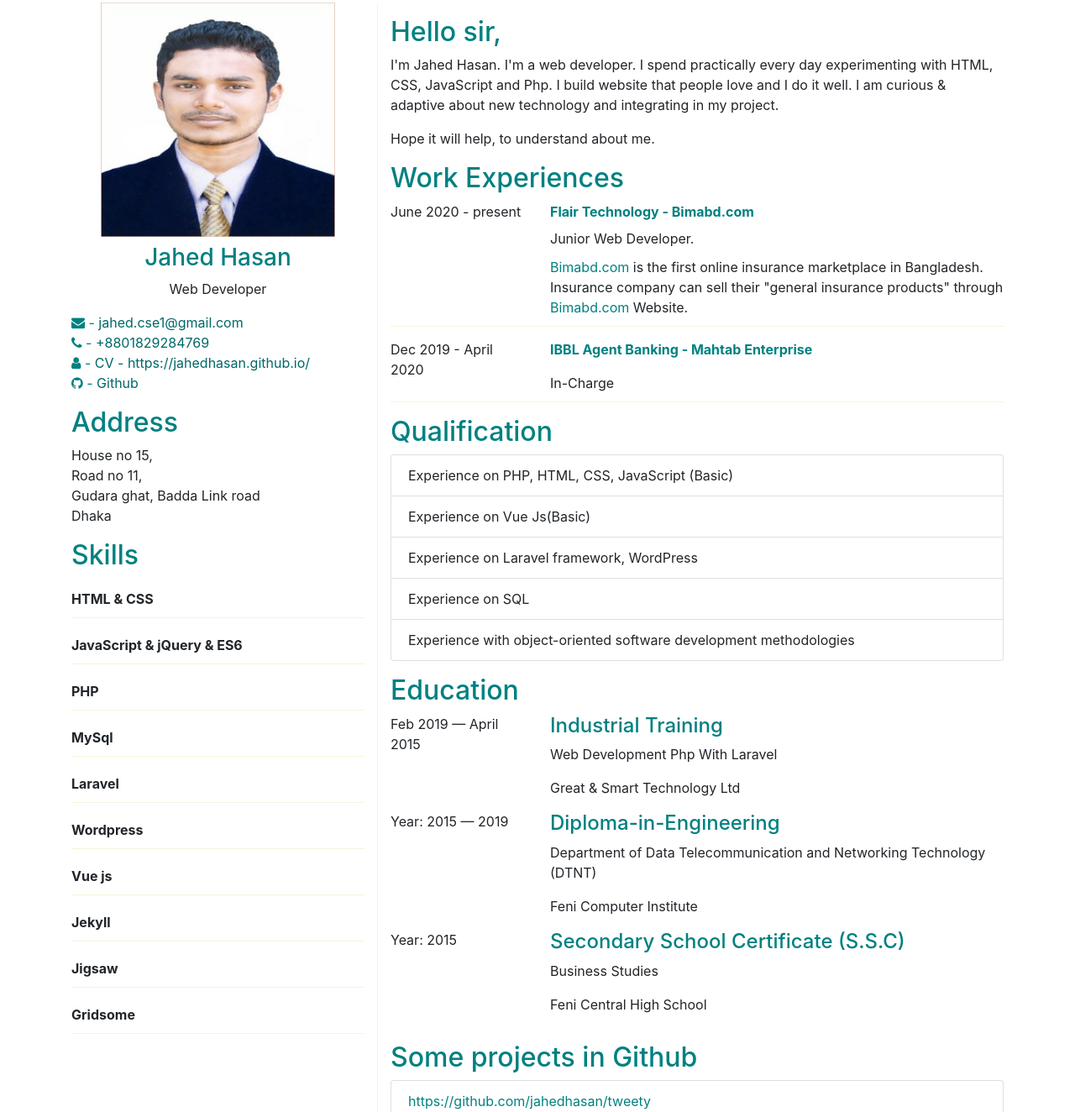
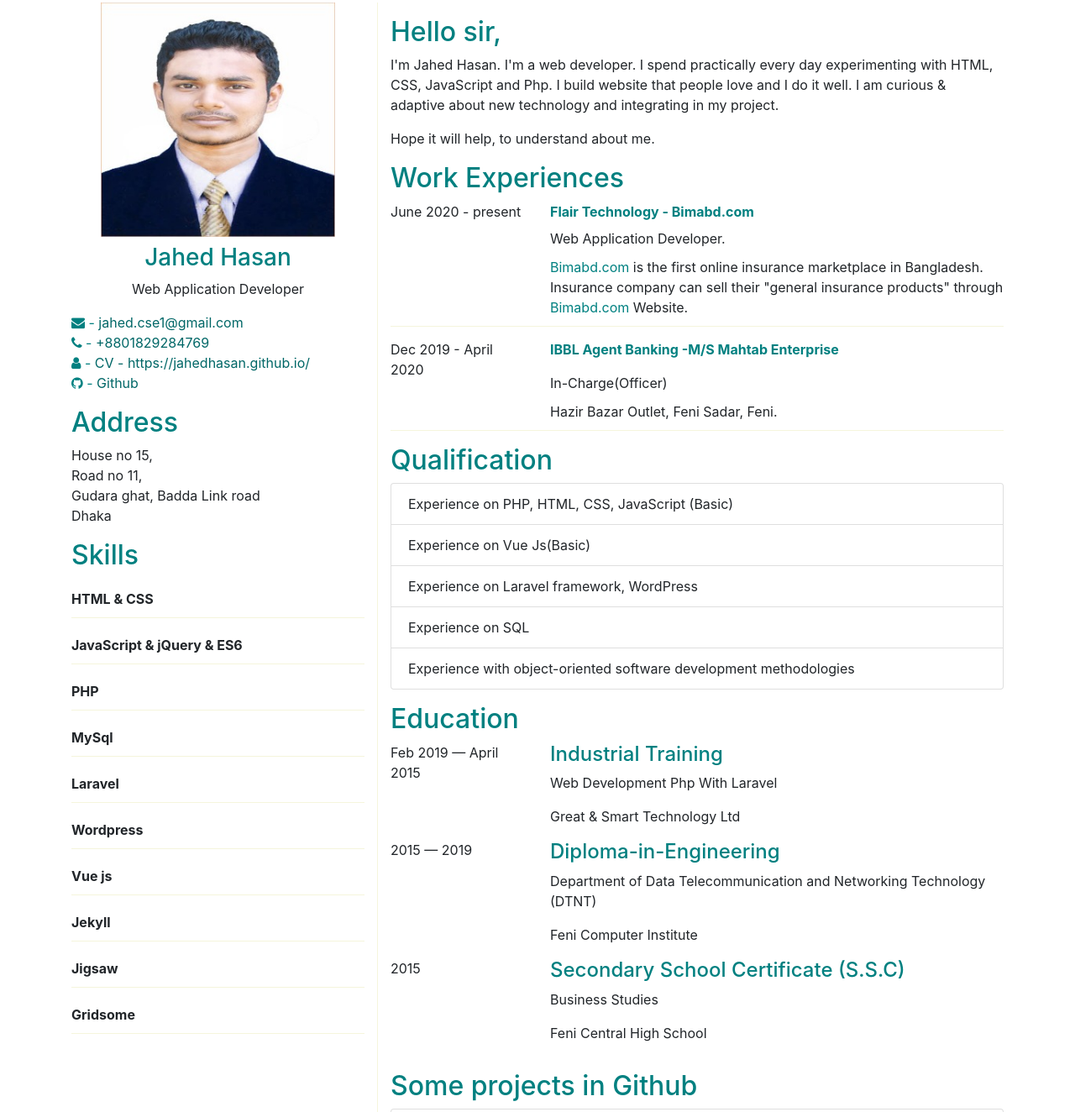
Before and after one commit to jahedhasan/jahedhasan.github.io, a website: page index.html in a window 1280 px wide. Shown: the part 21-1345 px from the top of the page at 84% size. Drawn offline with Linux system fonts and the light colour scheme.

Commit message:
update work experience title subtile

```diff
--- a/index.html
+++ b/index.html
@@ -19,7 +19,7 @@
 					<h3 class="mt-2">
 						<a href="short-bio.html">Jahed Hasan</a>
 					</h3>
-					<div>Web Developer</div>
+					<div>Web Application Developer</div>
 				</div>
 				<!-- /.name_role -->
 				<section class="mt-3">
@@ -154,7 +154,7 @@
 							<div class='col-md-9'>
 								<p class='company'>Flair Technology - <a href="https://bimabd.com">Bimabd.com</a> </p>
 								<div class='description'>
-									<p class="role">Junior Web Developer.</p>
+									<p class="role">Web Application Developer.</p>
 									<p class="role"><a href="https://bimabd.com">Bimabd.com</a> is the first online insurance marketplace in Bangladesh. <br> Insurance company can sell their "general insurance products" through <a href="https://bimabd.com">Bimabd.com</a> Website.</p>
 
 								</div>
@@ -173,10 +173,11 @@
 							</div>
 							<div class='col-md-9'>
 								<p class='company'>
-									<a href="https://themeforest.net/user/radiustheme/portfolio">IBBL Agent Banking - Mahtab Enterprise</a>
+									<a href="#">IBBL Agent Banking -M/S Mahtab Enterprise</a>
 								</p><p></p>
 								<div class='description'>
-									<p class="role">In-Charge</p>
+									<p class="role">In-Charge(Officer)</p>
+									<p class="role">Hazir Bazar Outlet, Feni Sadar, Feni.</p>
 								</div>
 								<!-- /.description -->
 								<!-- /.company -->
@@ -246,7 +247,7 @@
 					<div class='education'>
 						<div class='row'>
 							<div class='col-md-3'>
-								Year: 2015 —  2019
+								2015 —  2019
 							</div>
 							<!-- /.col-md-3 -->
 							<div class='col-md-9'>
@@ -267,7 +268,7 @@
 					<div class='education'>
 						<div class='row'>
 							<div class='col-md-3'>
-								Year: 2015
+								 2015
 							</div>
 							<!-- /.col-md-3 -->
 							<div class='col-md-9'>
```
